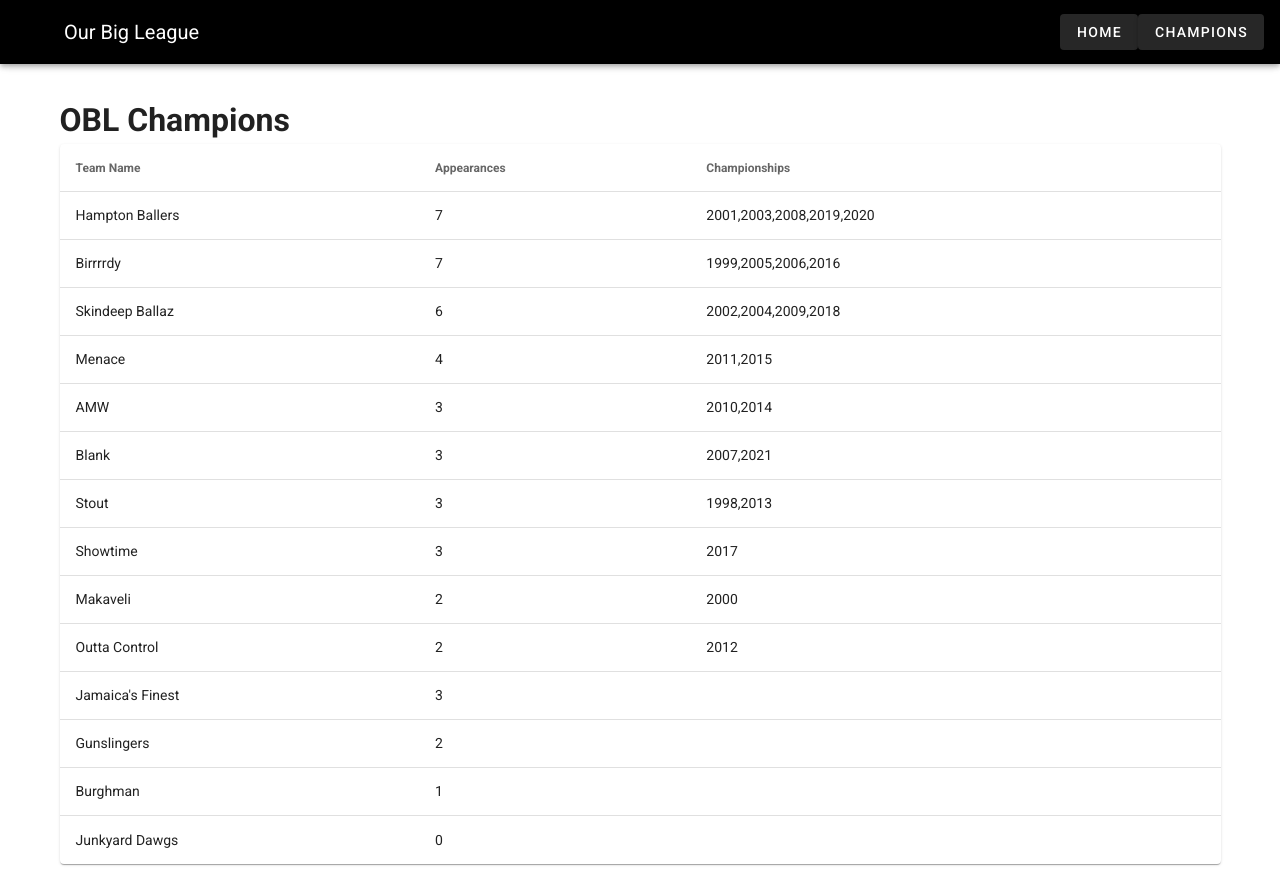
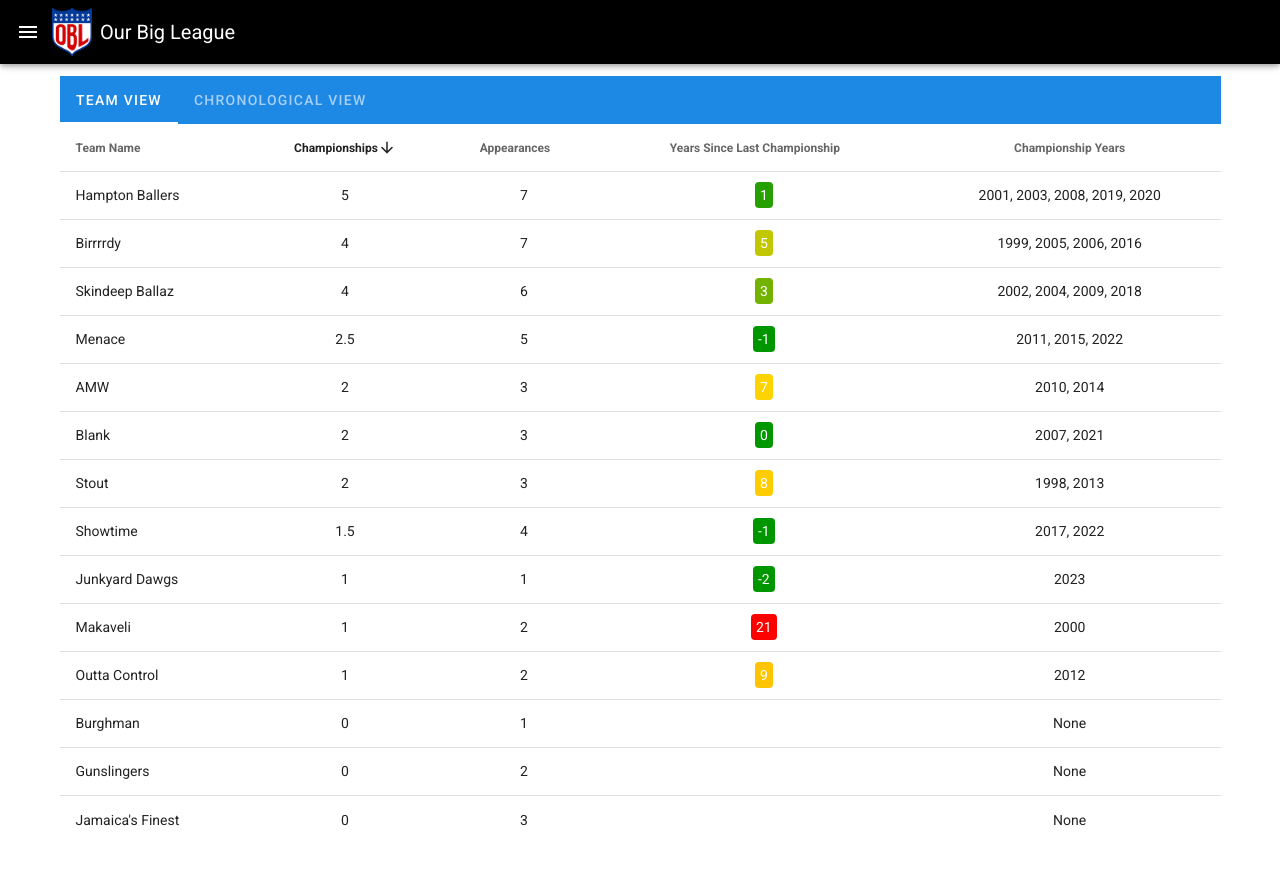
Before and after one commit to jeffdstephens/our-big-league, a Vue app: page /champions in a window 1280 px wide. Built offline with nearby package versions, Linux system fonts and the light colour scheme.

Commit message:
Updated tables with formatting

```diff
--- a/src/App.vue
+++ b/src/App.vue
@@ -1,6 +1,11 @@
 <template>
   <v-app>
+    <!-- App Bar -->
     <v-app-bar app color="black" dark>
+      <!-- Hamburger Menu Icon -->
+      <v-app-bar-nav-icon @click="drawer = !drawer" />
+
+      <!-- Logo and Title -->
       <div class="d-flex align-center">
         <v-img
           alt="OBL Logo"
@@ -10,15 +15,33 @@
           transition="scale-transition"
           width="40"
         />
-
         <v-toolbar-title>Our Big League</v-toolbar-title>
       </div>
 
       <v-spacer></v-spacer>
-      <v-btn to="/">Home</v-btn>
-      <v-btn to="/Champions">Champions</v-btn>
     </v-app-bar>
 
+    <!-- Navigation Drawer (Hamburger Menu) -->
+    <v-navigation-drawer v-model="drawer" app temporary color="black" dark>
+      <v-list-item>
+        <v-list-item-content>
+          <v-list-item-title class="title">Our Big League</v-list-item-title>
+        </v-list-item-content>
+      </v-list-item>
+
+      <v-divider></v-divider>
+
+      <v-list dense>
+        <v-list-item link to="/">
+          <v-list-item-title>Home</v-list-item-title>
+        </v-list-item>
+        <v-list-item link to="/Champions">
+          <v-list-item-title>Champions</v-list-item-title>
+        </v-list-item>
+      </v-list>
+    </v-navigation-drawer>
+
+    <!-- Main Content -->
     <v-main>
       <router-view />
     </v-main>
@@ -28,5 +51,14 @@
 <script>
 export default {
   name: "App",
+  data() {
+    return {
+      drawer: false, // Control the state of the navigation drawer
+    };
+  },
 };
 </script>
+
+<style scoped>
+/* Optional: Style to adjust the appearance */
+</style>
--- a/src/components/ChampionsTable.vue
+++ b/src/components/ChampionsTable.vue
@@ -1,16 +1,56 @@
-..<template>
+<template>
   <div>
     <v-container>
-      <h1>OBL Champions</h1>
+      <!-- Tabs for switching views -->
+      <v-tabs v-model="activeTab" background-color="blue darken-1" dark>
+        <v-tab>Team View</v-tab>
+        <v-tab>Chronological View</v-tab>
+      </v-tabs>
+
+      <v-tabs-items v-model="activeTab">
+        <!-- Team View Tab -->
+        <v-tab-item>
           <v-data-table
             :headers="headers"
-        :items="TeamDetails"
+            :items="teamDetailsWithLastChampionship"
             :items-per-page="14"
             :sort-by.sync="sortBy"
-        :sort-desc="[true,true]"
+            :sort-desc.sync="sortDesc"
             hide-default-footer
+          >
+            <template v-slot:item.championshipYears="{ item }">
+              <span v-if="item.championshipYears.length">{{ item.championshipYears.join(", ") }}</span>
+              <span v-else>None</span>
+            </template>
+
+            <!-- Add the new column for "Years Since Last Championship" with background color -->
+            <template v-slot:item.yearsSinceLastChampionship="{ item }">
+              <span
+                :style="{ backgroundColor: getBackgroundColor(item.yearsSinceLastChampionship), color: 'white', padding: '5px', borderRadius: '4px' }"
+              >{{ item.yearsSinceLastChampionship }}</span>
+            </template>
+          </v-data-table>
+        </v-tab-item>
+
+        <!-- Chronological View Tab -->
+        <v-tab-item>
+          <v-data-table
+            :headers="chronologicalHeaders"
+            :items="chronologicalChampions"
+            hide-default-footer
+            :items-per-page="-1"
             class="elevation-1"
-      ></v-data-table>
+          >
+            <template v-slot:item.year="{ item }">
+              <span>{{ item.year }}</span>
+            </template>
+
+            <template v-slot:item.teams="{ item }">
+              <span>{{ item.teams }}</span>
+            </template>
+          </v-data-table>
+        </v-tab-item>
+      </v-tabs-items>
     </v-container>
   </div>
 </template>
@@ -22,24 +62,128 @@ export default {
   name: "ChampionsTable",
   data() {
     return {
+      // Track active tab (initialize it to 0)
+      activeTab: 0,
+
+      // Headers for the Main Table (Team View)
       headers: [
+        { text: "Team Name", align: "start", sortable: true, value: "name" },
+
         {
-          text: "Team Name",
-          align: "start",
+          text: "Championships",
+          align: "center",
+          sortable: true,
+          value: "championships",
+        },
+        {
+          text: "Appearances",
+          align: "center",
+          sortable: true,
+          value: "appearances",
+        },
+        {
+          text: "Years Since Last Championship",
+          align: "center",
+          sortable: true,
+          value: "yearsSinceLastChampionship",
+        },
+        {
+          text: "Championship Years",
+          align: "center",
           sortable: false,
-          value: "name",
+          value: "championshipYears",
         },
-        { text: "Appearances", value: "appearances", sortable: false },
-        { text: "Championships", value: "championshipYears", sortable: false },
       ],
-      sortBy: ["championships", "appearances"],
+      sortBy: ["championships"], // Default sorting by championships
+      sortDesc: [true], // Sort in descending order by default
+
+      // Headers for the Chronological Table
+      chronologicalHeaders: [
+        { text: "Year", align: "center", value: "year" },
+        { text: "Champion(s)", align: "center", value: "teams" },
+      ],
     };
   },
   computed: {
     ...mapState(["TeamDetails"]),
+
+    teamDetailsWithLastChampionship() {
+      const currentYear = new Date().getFullYear();
+
+      return this.TeamDetails.map((team) => {
+        const lastChampionshipYear = team.championshipYears.length
+          ? Math.max(...team.championshipYears)
+          : null;
+
+        const yearsSinceLastChampionship = lastChampionshipYear
+          ? currentYear - lastChampionshipYear
+          : "N/A"; // If no championship, return 'N/A'
+
+        return {
+          ...team,
+          yearsSinceLastChampionship, // Add this field to each team
+        };
+      });
+    },
+
+    chronologicalChampions() {
+      let championsMap = {};
+
+      this.TeamDetails.forEach((team) => {
+        team.championshipYears.forEach((year) => {
+          if (!championsMap[year]) {
+            championsMap[year] = [];
+          }
+          championsMap[year].push(team.name);
+        });
+      });
+
+      return Object.keys(championsMap)
+        .map((year) => ({
+          year: parseInt(year),
+          teams: championsMap[year].join(", "),
+        }))
+        .sort((a, b) => b.year - a.year); // Sort by year descending
+    },
+  },
+  methods: {
+    // Method to return a background color based on the number of years since last championship
+    getBackgroundColor(years) {
+      if (years === "N/A") {
+        return "white"; // No championship, keep white background
+      }
+
+      const minYears = 0;
+      const maxYears = 20; // Assume maximum years for gradient purposes
+      const normalizedYears = Math.min(Math.max(years, minYears), maxYears); // Clamp value between min and max
+
+      const percent = (normalizedYears - minYears) / (maxYears - minYears);
+
+      let r, g, b;
+
+      if (percent <= 0.33) {
+        // From bright green to golden yellow (0% to 33%)
+        r = Math.floor(255 * (percent / 0.33)); // Increase red component (from 0 to 255)
+        g = Math.floor(150 + 65 * (percent / 0.33)); // Increase green component (from 150 to 215)
+        b = 0; // Blue remains 0
+      } else if (percent > 0.33 && percent <= 0.66) {
+        // From golden yellow to orange (33% to 66%)
+        r = 255; // Red remains full
+        g = Math.floor(215 - 50 * ((percent - 0.33) / 0.33)); // Decrease green from 215 to 165
+        b = 0; // No blue
+      } else {
+        // From orange to red (66% to 100%)
+        r = 255; // Red remains full
+        g = Math.floor(165 * (1 - (percent - 0.66) / 0.34)); // Decrease green from 165 to 0
+        b = 0; // No blue
+      }
+
+      return `rgb(${r}, ${g}, ${b})`; // Return the computed RGB value
+    },
   },
 };
 </script>
 
-<style>
+<style scoped>
+/* Optional custom styling */
 </style>
--- a/src/store/index.js
+++ b/src/store/index.js
@@ -58,9 +58,9 @@ export default new Vuex.Store({
       {
         id: 8,
         name: "Junkyard Dawgs",
-        appearances: "0",
-        championships: 0,
-        championshipYears: [],
+        appearances: "1",
+        championships: 1,
+        championshipYears: [2023],
       },
       {
         id: 9,
@@ -72,9 +72,9 @@ export default new Vuex.Store({
       {
         id: 10,
         name: "Menace",
-        appearances: "4",
-        championships: 2,
-        championshipYears: [2011, 2015],
+        appearances: "5",
+        championships: 2.5,
+        championshipYears: [2011, 2015, 2022],
       },
       {
         id: 11,
@@ -86,9 +86,9 @@ export default new Vuex.Store({
       {
         id: 12,
         name: "Showtime",
-        appearances: "3",
-        championships: 1,
-        championshipYears: [2017],
+        appearances: "4",
+        championships: 1.5,
+        championshipYears: [2017, 2022],
       },
       {
         id: 13,
```
Lines whose indentation alone changed are shown as unchanged.
